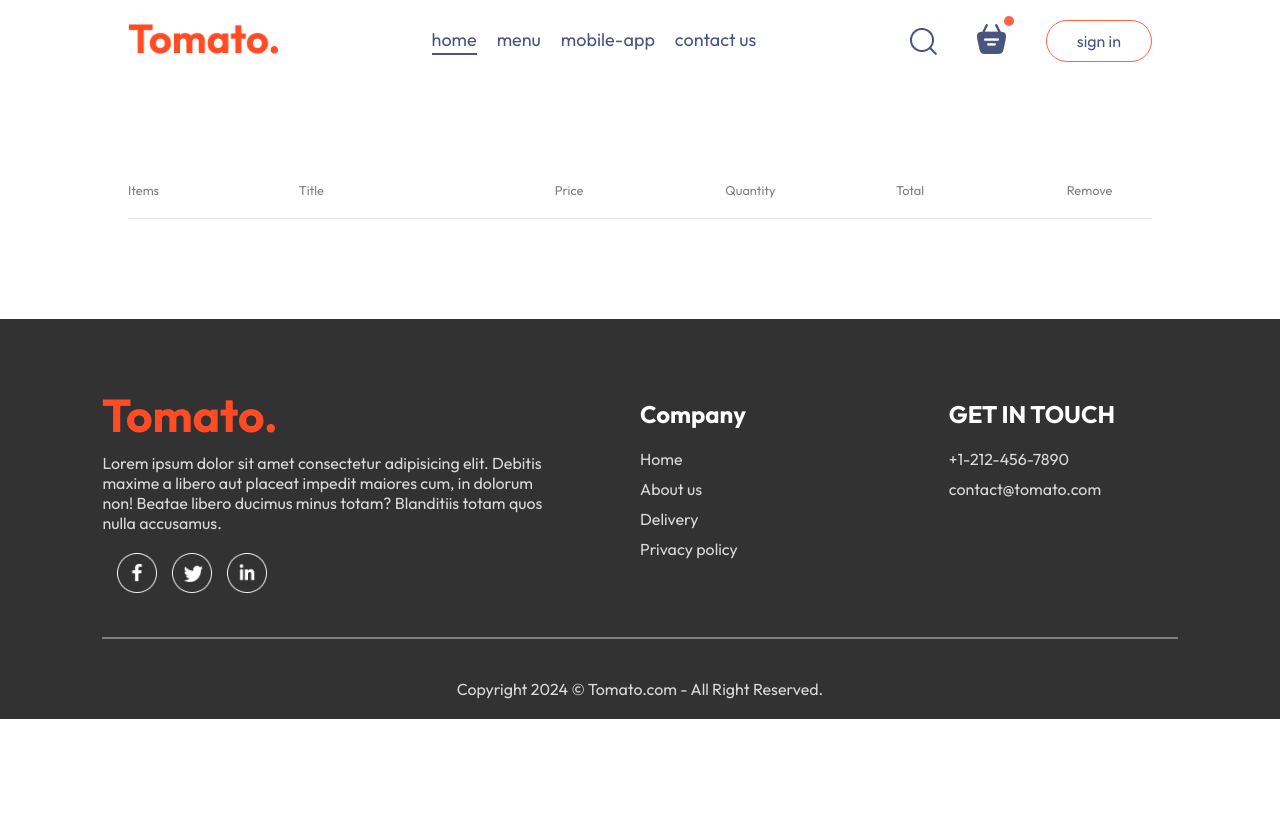
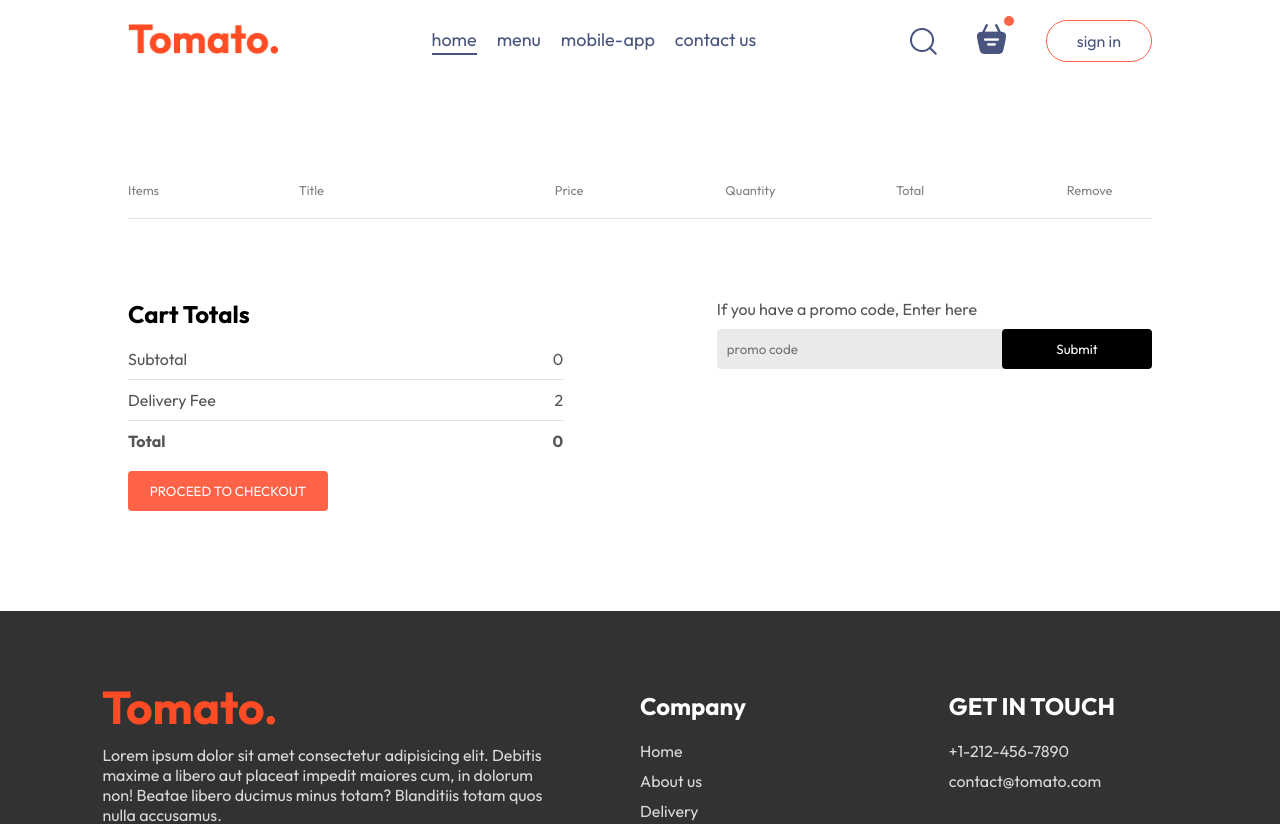
Before and after one commit to sarachafikidrissi/Foody-Website-Project, a React (Create React App) app in the folder foody/: page /cart in a window 1280 px wide. Shown: the top 824 px of the page. Before the commit the page ends 800 px from the top, so only its background shows below. Built offline with nearby package versions, Linux system fonts and the light colour scheme.

Commit message:
cart totals added

```diff
--- a/foody/src/Pages/Cart/Cart.css
+++ b/foody/src/Pages/Cart/Cart.css
@@ -26,3 +26,69 @@
 .cart-items-item .cross {
     cursor: pointer;
 }
+
+.cart-bottom {
+    margin-top: 80px;
+    display: flex;
+    justify-content: space-between;
+    gap: max(12vw, 20px);
+}
+
+.cart-total {
+    flex: 1;
+    display: flex;
+    flex-direction: column;
+    gap: 20px;
+}
+
+.cart-total-details {
+    display: flex;
+    justify-content: space-between;
+    color: #555;
+}
+
+.cart-total hr {
+    margin: 10px 0px;
+}
+
+.cart-total button {
+    border: none;
+    color: white;
+    background-color: tomato;
+    width: max(15vw, 200px);
+    padding: 12px 0px;
+    border-radius: 4px;
+    cursor: pointer;
+}
+
+.cart-promocode {
+    flex: 1;
+}
+
+.cart-promocode p {
+    color:#555;
+}
+
+.cart-promocode-input {
+    margin-top: 10px;
+    display: flex;
+    justify-content: space-between;
+    align-items: center;
+    background-color: #eaeaea;
+    border-radius: 4px;
+}
+
+.cart-promocode-input input {
+    background: transparent;
+    border: none;
+    outline: none;
+    padding-left: 10px;
+}
+.cart-promocode-input button {
+    width: max(10vw, 150px);
+    padding: 12px 5px;
+    background-color: black;
+    border: none;
+    color: white;
+    border-radius: 4px;
+}
--- a/foody/src/Pages/Cart/Cart.js
+++ b/foody/src/Pages/Cart/Cart.js
@@ -36,6 +36,38 @@ function Cart() {
           }
         })}
       </div>
+      <div className="cart-bottom">
+        <div className="cart-total">
+          <h2>Cart Totals</h2>
+          <div>
+            <div className="cart-total-details">
+              <p>Subtotal</p>
+              <p>{0}</p>
+            </div>
+            <hr />
+            <div className="cart-total-details">
+              <p>Delivery Fee</p>
+              <p>{2}</p>
+            </div>
+            <hr />
+            <div className="cart-total-details">
+              <b>Total</b>
+              <b>{0}</b>
+            </div>
+          </div>
+          <button>PROCEED TO CHECKOUT</button>
+        </div>
+
+        <div className="cart-promocode">
+          <div>
+            <p>If you have a promo code, Enter here</p>
+            <div className='cart-promocode-input'>
+              <input type="text" placeholder='promo code' />
+              <button>Submit</button>
+            </div>
+          </div>
+        </div>
+      </div>
     </div>
   )
 }
```
